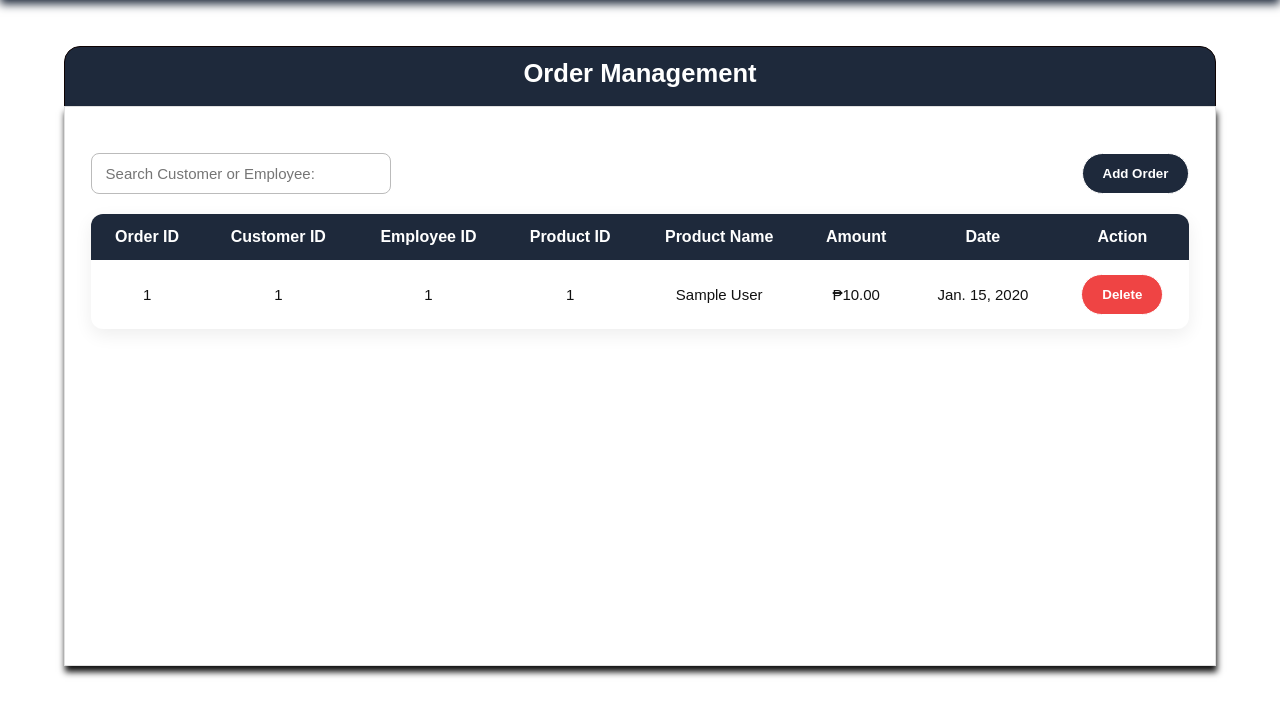
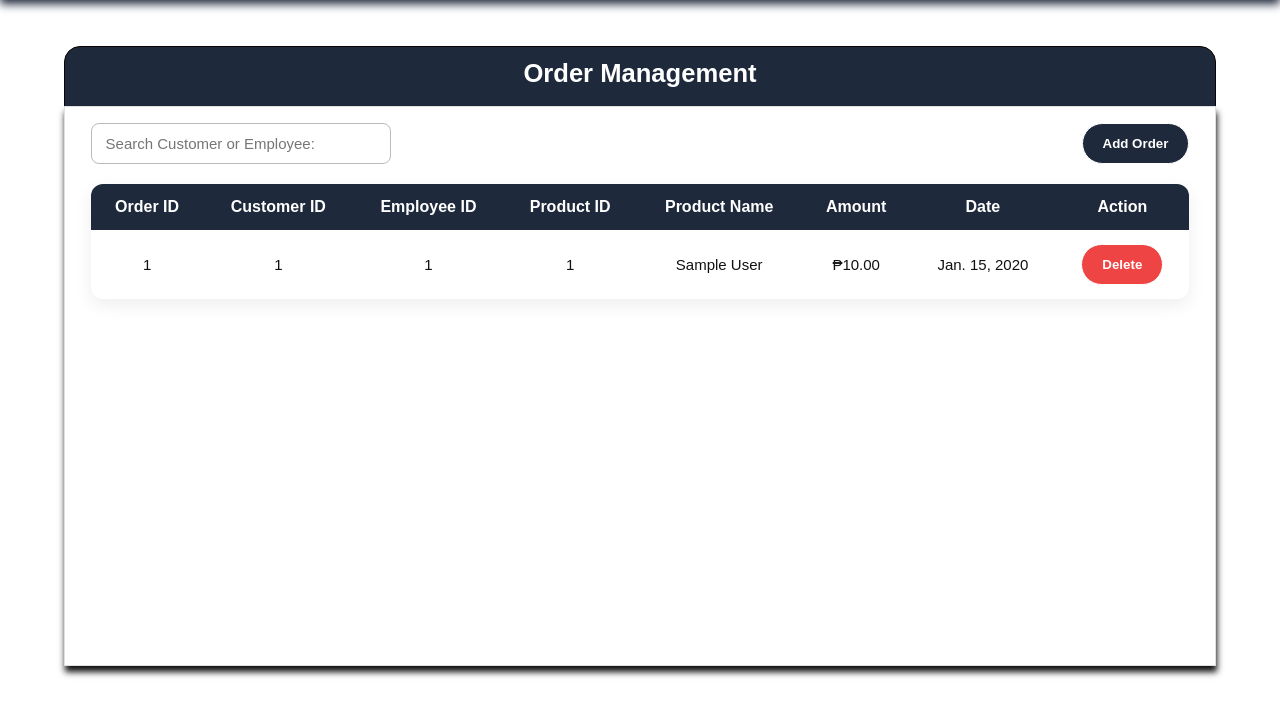
Before and after one commit to jgoleta/BisNest-Testing-Repo, a Django app: page /history in a window 1280 px wide. Shown: the part 90-800 px from the top of the page. Run offline with Django 5.2, Linux system fonts and the light colour scheme; tables that the repository leaves empty hold one stand-in row (values such as "Sample post").

Commit message:
Update history.html

```diff
--- a/members/templates/history.html
+++ b/members/templates/history.html
@@ -365,7 +365,8 @@
     }
 
     .search-bar {
-      margin: 20px 0;
+      margin: 10px 0;
+      margin-top: -10px;
       display: flex;
       gap: 10px;
       flex-wrap: wrap;
```
